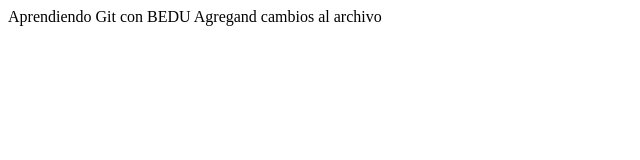
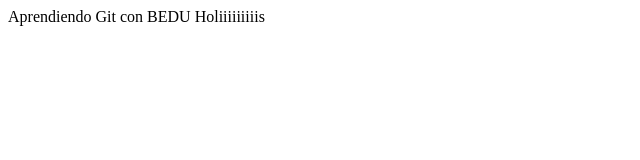
Before and after one commit to mishifulus/Modulo-Git, a plain HTML site: page index.html in a window 1280 px wide. Shown: the whole page, without its empty margins (0-640 px from the left). Drawn offline with Linux system fonts and the light colour scheme.

Commit message:
Generando conflicto en Master

```diff
--- a/index.html
+++ b/index.html
@@ -5,6 +5,6 @@
 	</head>
 	<body>
 		Aprendiendo Git con BEDU
-		Agregand cambios al archivo
+		Holiiiiiiiiis
 	</body>
 </html>
```
